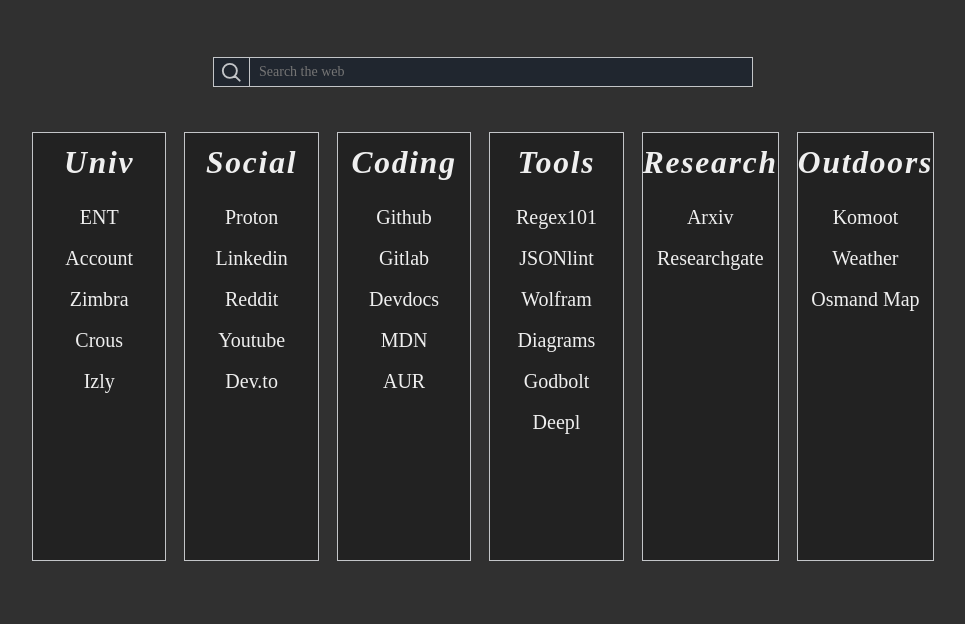
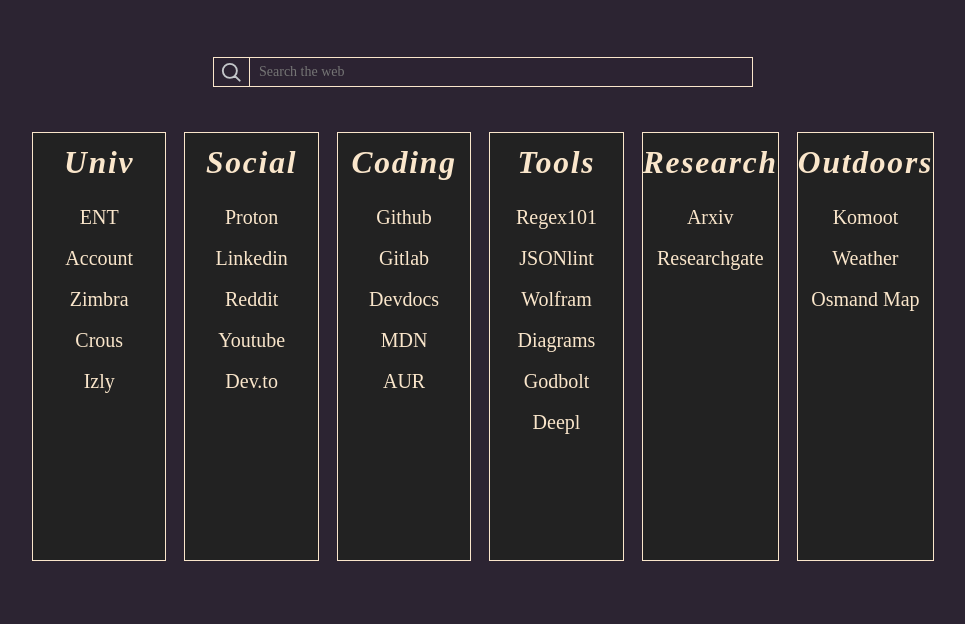
Before and after one commit to karch00/dot-files, a plain HTML site: page homepage/index.html in a window 1280 px wide. Shown: the part 176-800 px from the top of the page, without its empty margins (157-1122 px from the left). Drawn offline with Linux system fonts and the light colour scheme; a web font is replaced by a local one.

Commit message:
Forgot this fella

```diff
--- a/homepage/colors.css
+++ b/homepage/colors.css
@@ -1,28 +1,11 @@
 /* CSS variables
    Generated by 'wal' */
 :root {
-    --wallpaper: url("/usr/share/backgrounds/main_wp");
-
     /* Special */
-    --background: #03162f;
-    --foreground: #efefef;
-    --cursor: #c3c5c8;
+    --background: #2c2432;
+    --foreground: #fae6cb;
+    --cursor: #c3c6c9;
 
     /* Colors */
-    --color0: #03162f;
-    --color1: #0f55bb;
-    --color2: #1c6aec;
-    --color3: #be37ee;
-    --color4: #ed205a;
-    --color5: #e41225;
-    --color6: #b80e1a;
-    --color7: #c3c5c8;
-    --color8: #0f58c2;
-    --color9: #0f55bb;
-    --color10: #1c6aec;
-    --color11: #be37ee;
-    --color12: #ed205a;
-    --color13: #e41225;
-    --color14: #b80e1a;
-    --color15: #efefef;
+    --color3: rgb(60, 110, 80);
 }
--- a/homepage/index.js
+++ b/homepage/index.js
@@ -104,7 +104,7 @@ function executeSearch() {
     const query = formData.get("search");
 
     if (query) {
-        window.open(`https://qwant.com/?q=${encodeURIComponent(query)}&t=web`);
+        window.open(`https://search.brave.com/search?q=${encodeURIComponent(query)}&source=desktop`);
     }
     else {
         counter+=1;
--- a/homepage/style.css
+++ b/homepage/style.css
@@ -27,7 +27,7 @@ body {
 
     overflow:hidden;
 
-    background: #303030;
+    background: var(--background);
 }
 main {
     margin: 0rem 10rem;
@@ -66,7 +66,7 @@ main {
     flex-direction: row;
     align-items: stretch;
 
-    border: var(--cursor) solid 1px;
+    border: var(--foreground) solid 1px;
 
     background: rgb(from var(--background) r g b / 35%);
 
@@ -89,7 +89,7 @@ main {
     background: none;
 
     border: none;
-    border-right: var(--cursor) solid 1px;
+    border-right: var(--foreground) solid 1px;
 
     padding:0;
 
@@ -170,7 +170,7 @@ main {
 
     width: 12rem;
 
-    border: var(--cursor) solid 1px;
+    border: var(--foreground) solid 1px;
 
     transition: 150ms ease-in-out border;
 }
```
Also changed, not shown: 2 other files.
